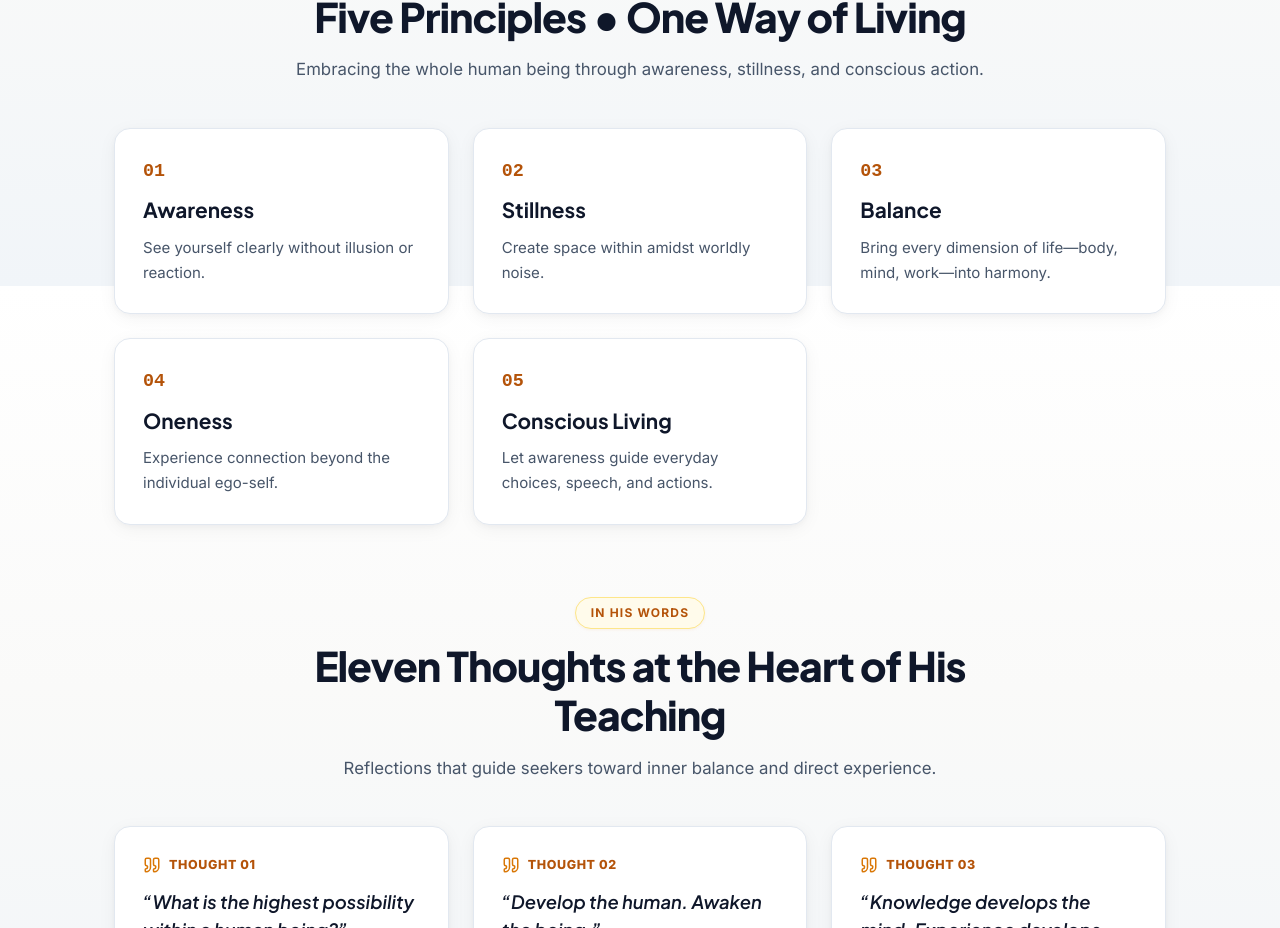
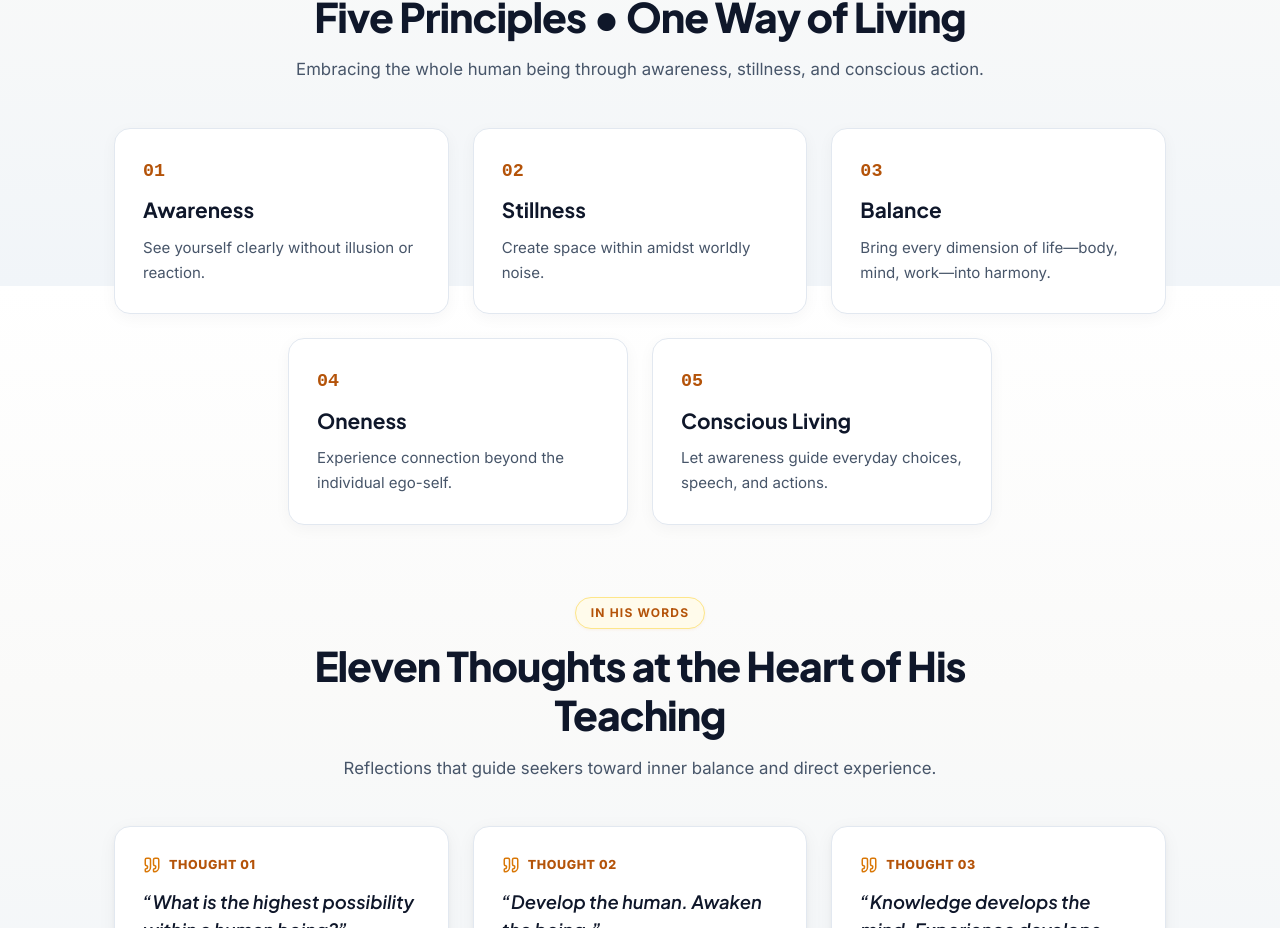
Before and after one commit to 5starambassador/arawindhan, a Next.js app: page /en/inner-journey in a window 1280 px wide. Shown: the part 2114-3042 px from the top of the page. Built offline with nearby package versions, Linux system fonts and the light colour scheme.

Commit message:
fix(inner-journey): balance Five Principles cards with centered 3+2 symmetrical layout

```diff
--- a/src/app/[lang]/inner-journey/page.tsx
+++ b/src/app/[lang]/inner-journey/page.tsx
@@ -253,9 +253,29 @@ export default async function InnerJourneyPage({
             subtitle={lang === 'ta' ? 'உடல், மனம், இதயம், புத்தி மற்றும் விழிப்புணர்வு ஒருங்கிணைந்த வாழ்வு.' : 'Embracing the whole human being through awareness, stillness, and conscious action.'}
           />
 
-          <div className="grid-3">
+          <div
+            style={{
+              display: 'flex',
+              flexWrap: 'wrap',
+              justifyContent: 'center',
+              gap: '1.5rem',
+            }}
+          >
             {innerJourneyData.fivePrinciples.map((p) => (
-              <div key={p.number} className="card-premium" style={{ borderRadius: '16px' }}>
+              <div
+                key={p.number}
+                className="card-premium"
+                style={{
+                  flex: '1 1 300px',
+                  maxWidth: '340px',
+                  borderRadius: '16px',
+                  padding: '1.75rem',
+                  display: 'flex',
+                  flexDirection: 'column',
+                  border: '1px solid #E2E8F0',
+                  boxShadow: '0 4px 16px rgba(15, 23, 42, 0.04)',
+                }}
+              >
                 <div
                   style={{
                     color: '#B45309',
```
